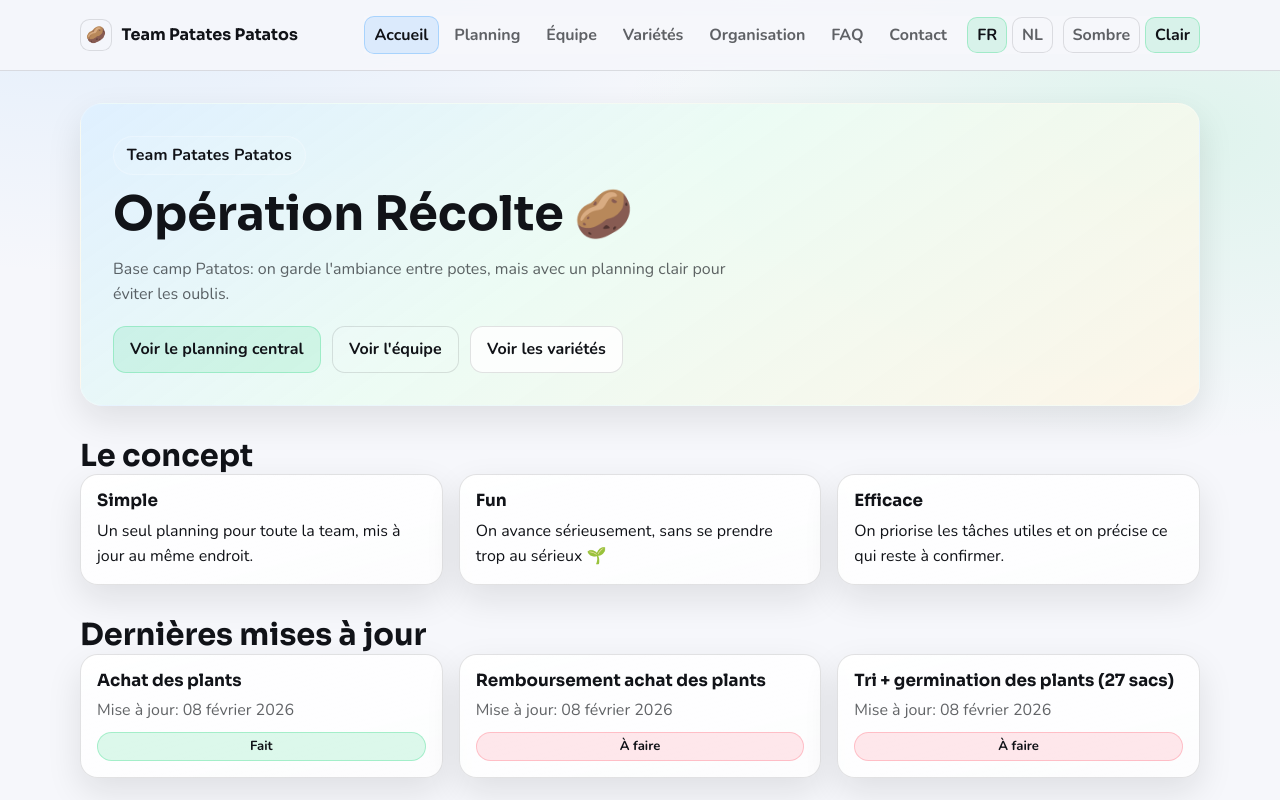
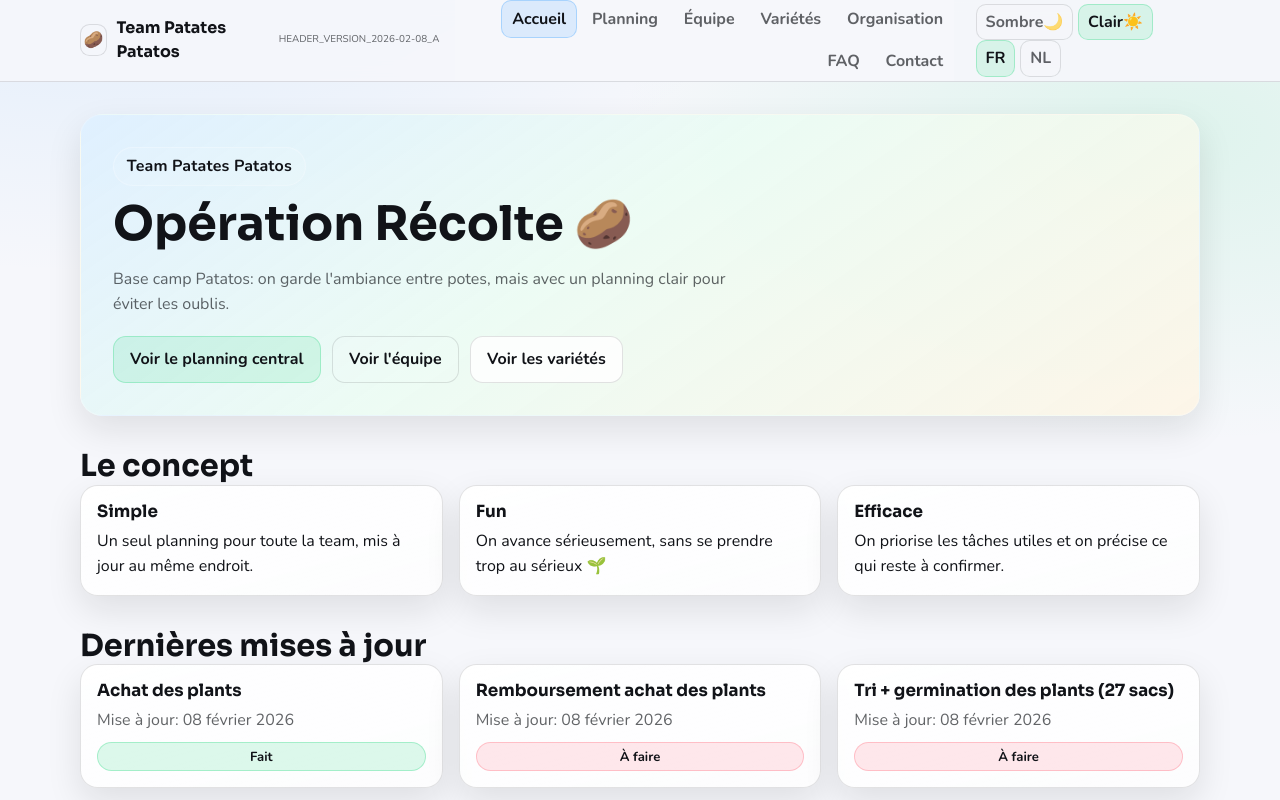
Before and after one commit to sebastiendewitodisee/Patatos, a React (Vite) app: page / in a window 1280 px wide. Shown: the top 800 px of the page. Built offline with nearby package versions, Linux system fonts and the light colour scheme.

Commit message:
debug header version

```diff
--- a/src/components/Header.jsx
+++ b/src/components/Header.jsx
@@ -1,7 +1,7 @@
 import { useEffect, useMemo, useState } from "react";
 import { Link, NavLink, useLocation } from "react-router-dom";
 import { useTranslation } from "react-i18next";
-import { DEFAULT_LANG, getLangFromUrl, setLangToUrl, setStoredLang } from "../i18n";
+import { DEFAULT_LANG, setLangToUrl, setStoredLang } from "../i18n";
 
 const THEME_STORAGE_KEY = "patatos_theme";
 const THEMES = ["dark", "light"];
@@ -44,13 +44,17 @@ function applyTheme(theme) {
 }
 
 function Header() {
-  const { pathname, search } = useLocation();
+  const { pathname } = useLocation();
   const { t, i18n } = useTranslation();
   const [openAtPath, setOpenAtPath] = useState(null);
   const [theme, setTheme] = useState(() => getStoredTheme() || getSystemTheme());
   const [hasThemePreference, setHasThemePreference] = useState(() => Boolean(getStoredTheme()));
   const isOpen = openAtPath === pathname;
   const currentLang = i18n.resolvedLanguage || i18n.language || DEFAULT_LANG;
+
+  if (import.meta.env.DEV) {
+    console.log("HEADER_RENDER_VERSION_2026-02-08_A", { isOpen });
+  }
 
   const languageItems = useMemo(
     () => [
@@ -82,20 +86,6 @@ function Header() {
     window.addEventListener("keydown", onKeyDown);
     return () => window.removeEventListener("keydown", onKeyDown);
   }, [isOpen]);
-
-  useEffect(() => {
-    const langFromUrl = getLangFromUrl();
-
-    if (langFromUrl && langFromUrl !== currentLang) {
-      i18n.changeLanguage(langFromUrl);
-      setStoredLang(langFromUrl);
-      return;
-    }
-
-    if (!langFromUrl) {
-      setLangToUrl(currentLang);
-    }
-  }, [currentLang, i18n, pathname, search]);
 
   useEffect(() => {
     applyTheme(theme);
@@ -162,8 +152,65 @@ function Header() {
           <span className="brand-mark" aria-hidden="true">
             🥔
           </span>
-          <span>{t("nav.brand")}</span>
+          <span className="brand-label">{t("nav.brand")}</span>
         </Link>
+
+        {import.meta.env.DEV ? (
+          <span
+            className="muted-text"
+            style={{ fontSize: "0.62rem", lineHeight: 1, whiteSpace: "nowrap" }}
+            data-dev-header-version="HEADER_VERSION_2026-02-08_A"
+          >
+            HEADER_VERSION_2026-02-08_A
+          </span>
+        ) : null}
+
+        <nav id="main-navigation" className={`site-nav${isOpen ? " is-open" : ""}`}>
+          {navItems.map((item) => (
+            <NavLink
+              key={item.to}
+              to={item.to}
+              className={({ isActive }) => `nav-link${isActive ? " is-active" : ""}`}
+              onClick={() => setOpenAtPath(null)}
+            >
+              {t(`nav.${item.key}`)}
+            </NavLink>
+          ))}
+        </nav>
+
+        <div className="header-controls">
+          <div className="lang-switch theme-switch header-theme-switch" role="group" aria-label={t("nav.theme")}>
+            {themeItems.map((themeItem) => (
+              <button
+                key={themeItem.value}
+                type="button"
+                className={`lang-btn${theme === themeItem.value ? " is-active" : ""}`}
+                aria-label={themeItem.ariaLabel}
+                aria-pressed={theme === themeItem.value}
+                onClick={() => handleThemeChange(themeItem.value)}
+              >
+                <span className="theme-label-desktop">{themeItem.label}</span>
+                <span className="theme-label-mobile" aria-hidden="true">
+                  {themeItem.value === "dark" ? "🌙" : "☀️"}
+                </span>
+              </button>
+            ))}
+          </div>
+
+          <div className="lang-switch header-language-switch" role="group" aria-label={t("nav.language")}>
+            {languageItems.map((language) => (
+              <button
+                key={language.value}
+                type="button"
+                className={`lang-btn${currentLang === language.value ? " is-active" : ""}`}
+                aria-label={language.ariaLabel}
+                onClick={() => handleLanguageChange(language.value)}
+              >
+                {language.label}
+              </button>
+            ))}
+          </div>
+        </div>
 
         <button
           type="button"
@@ -177,48 +224,6 @@ function Header() {
           <span />
           <span />
         </button>
-
-        <nav id="main-navigation" className={`site-nav${isOpen ? " is-open" : ""}`}>
-          {navItems.map((item) => (
-            <NavLink
-              key={item.to}
-              to={item.to}
-              className={({ isActive }) => `nav-link${isActive ? " is-active" : ""}`}
-              onClick={() => setOpenAtPath(null)}
-            >
-              {t(`nav.${item.key}`)}
-            </NavLink>
-          ))}
-
-          <div className="lang-switch" role="group" aria-label={t("nav.language")}>
-            {languageItems.map((language) => (
-              <button
-                key={language.value}
-                type="button"
-                className={`lang-btn${currentLang === language.value ? " is-active" : ""}`}
-                aria-label={language.ariaLabel}
-                onClick={() => handleLanguageChange(language.value)}
-              >
-                {language.label}
-              </button>
-            ))}
-          </div>
-
-          <div className="lang-switch theme-switch" role="group" aria-label={t("nav.theme")}>
-            {themeItems.map((themeItem) => (
-              <button
-                key={themeItem.value}
-                type="button"
-                className={`lang-btn${theme === themeItem.value ? " is-active" : ""}`}
-                aria-label={themeItem.ariaLabel}
-                aria-pressed={theme === themeItem.value}
-                onClick={() => handleThemeChange(themeItem.value)}
-              >
-                {themeItem.label}
-              </button>
-            ))}
-          </div>
-        </nav>
       </div>
     </header>
   );
```
